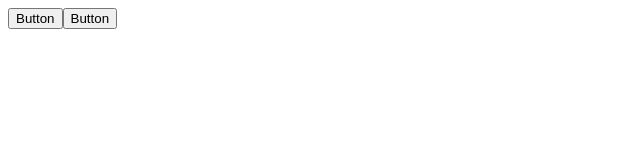
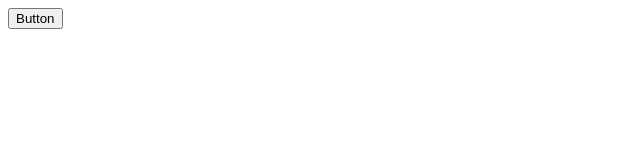
Before and after one commit to justtoconfirm/react-workshop, a React app: page / in a window 1280 px wide. Shown: the top 160 px of the page, without its empty margins (0-640 px from the left). Built offline with nearby package versions, Linux system fonts and the light colour scheme; the HTML template or start-up script is replaced by a standard one.

Commit message:
The type prop added to the Button component

```diff
--- a/src/App.js
+++ b/src/App.js
@@ -4,10 +4,7 @@ import Button from './button/Button'
 
 const App = () => {
     return (
-    	<React.Fragment>
-			<Button />
-			<Button />
-        </React.Fragment>
+		<Button />
     )
 }
 
--- a/src/button/Button.js
+++ b/src/button/Button.js
@@ -1,8 +1,8 @@
 import React from 'react'
 
-const Button = () => {
+const Button = ({ type = 'button' }) => {
 	return (
-		<button>Button</button>
+		<button type={type}>Button</button>
 	)
 }
 
```
Also changed, not shown: 1 other file (tests, documents, lock files or other folders).
